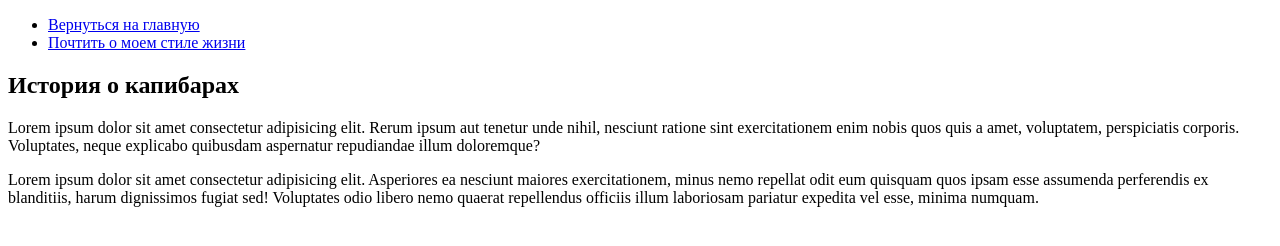
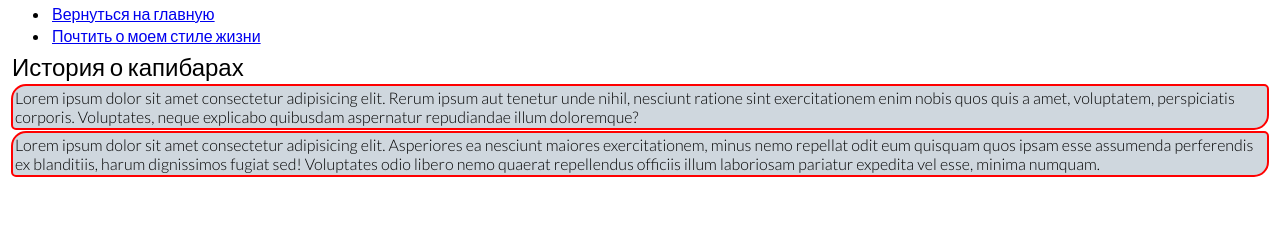
Before and after one commit to Likmiz/JSCourse, a plain HTML site: page pages/history.html in a window 1280 px wide. Drawn offline with Linux system fonts and the light colour scheme; the site is published under a folder, as on GitHub Pages, so addresses that start at the root find nothing.

Commit message:
Update for lesson 11 version 3

```diff
--- a/pages/history.html
+++ b/pages/history.html
@@ -3,7 +3,7 @@
 <head>
     <meta charset="UTF-8">
     <meta name="viewport" content="width=device-width, initial-scale=1.0">
-    <link rel="stylesheet" href="/css/styles/main.css">
+    <link rel="stylesheet" href="../css/styles/main.css">
     <title>История</title>
 </head>
 
```
Also changed, not shown: pages/myLifestyle.html (+1 -1 lines).
